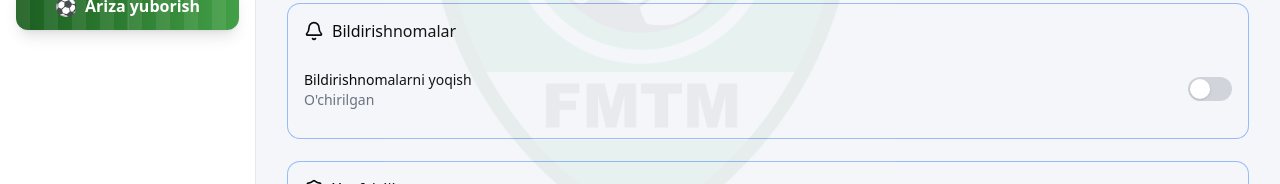
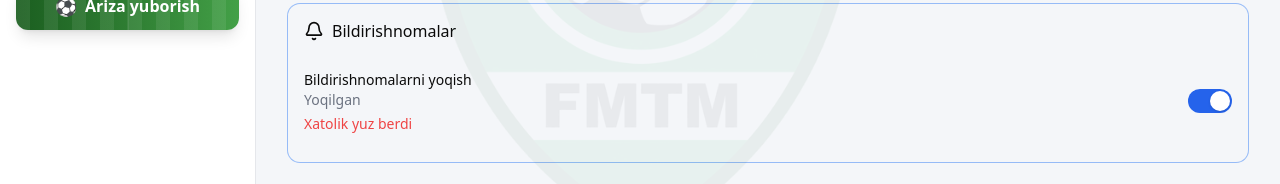
Before and after one commit to baxt1yorov09/Football, a Next.js app in the folder frontend/: page /settings in a window 1280 px wide. Both pictures are taken after a click on the switch 1210 px from the left and 506 px from the top of the page. Shown: the part 418-602 px from the top of the page. Built offline with nearby package versions, Linux system fonts and the light colour scheme; no server answers.

Commit message:
Update watermark to use SVG logo and add new assets

```diff
--- a/frontend/app/settings/page.tsx
+++ b/frontend/app/settings/page.tsx
@@ -39,6 +39,7 @@ export default function SettingsPage() {
   const [twoFactorEnabled, setTwoFactorEnabled] = useState(false);
   const [userPhone, setUserPhone] = useState('');
   const [saved, setSaved] = useState(false);
+  const [notificationError, setNotificationError] = useState<string | null>(null);
 
   // Modal states
   const [showPasswordModal, setShowPasswordModal] = useState(false);
@@ -103,11 +104,16 @@ export default function SettingsPage() {
   };
 
   const handleNotificationsChange = async (enabled: boolean) => {
+    const previous = notifications;
     setNotifications(enabled);
+    setNotificationError(null);
     persistLocal({ notifications_enabled: enabled });
     try {
       await apiClient.patch('/users/me/', { notifications_enabled: enabled });
-    } catch (e) {
+    } catch (e: any) {
+      setNotifications(previous);
+      const msg = e?.response?.data?.detail || t('common.error') || 'Saqlashda xatolik';
+      setNotificationError(msg);
       console.error('Notifications save failed:', e);
     }
   };
@@ -249,6 +255,9 @@ export default function SettingsPage() {
                                   {item.value ? t('settings.theme_on').split(' ')[0] : t('settings.theme_off')}
                                 </p>
                               )}
+                              {item.label === t('settings.enable_notifications') && notificationError && (
+                                <p className="text-sm text-red-500 mt-1">{notificationError}</p>
+                              )}
                             </div>
                             <div>
                               {item.type === 'toggle' && (
--- a/frontend/components/system/Watermark.tsx
+++ b/frontend/components/system/Watermark.tsx
@@ -34,7 +34,7 @@ export function Watermark() {
     >
       {/* eslint-disable-next-line @next/next/no-img-element */}
       <img
-        src="/fmtm.uz.png"
+        src="/fmtm-logo.svg"
         alt=""
         className="w-[40vw] max-w-[520px] opacity-[0.05] select-none"
       />
```
Also changed, not shown: frontend/public/fmtm-logo.svg (added), frontend/public/ufa-watermark.old.svg (added).
